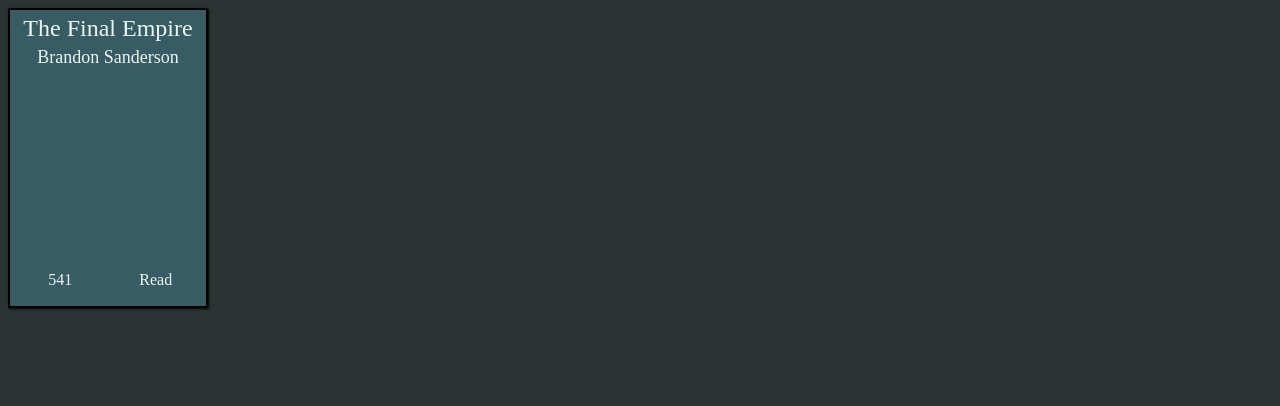
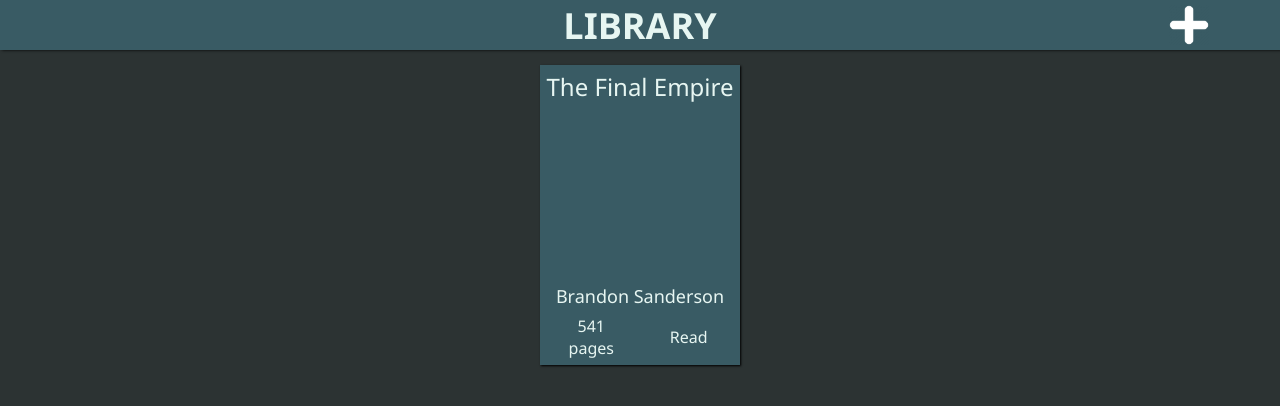
Before and after one commit to Moonshie/odin-javascript-projects, a website: page project-library/library.html in a window 1280 px wide. Drawn offline with Linux system fonts and the light colour scheme.

Commit message:
implement placeholder usability

```diff
--- a/project-library/library.html
+++ b/project-library/library.html
@@ -1,5 +1,6 @@
 <!DOCTYPE html>
 <html lang="en">
+
 <head>
   <meta charset="UTF-8" />
   <meta http-equiv="X-UA-Compatible" content="IE=edge" />
@@ -8,15 +9,21 @@
   <script src="script.js" defer></script>
   <title>Library</title>
 </head>
+
 <body>
-    <div class="header"></div>
+  <div class="header">
+    <div></div>
+    <div>LIBRARY</div>
+    <img id="new-book" src="./plus.png" width="40px" height="40px" />
+  </div>
   <div class="gallery">
     <div class="book-card">
       <div id="title">The Final Empire</div>
       <div id="author">Brandon Sanderson</div>
-        <div id="pages">541</div>
+      <div id="pages">541 <br> pages</div>
       <div id="read">Read</div>
     </div>
   </div>
 </body>
+
 </html>
--- a/project-library/script.js
+++ b/project-library/script.js
@@ -12,3 +12,14 @@
 const book1 = new Book('Brandon Sanderson', 'The Final Empire', 541, true)
 const book2 = new Book('Jim Butcher', 'Storm Front', 322, true)
 myLibrary.push(book1, book2)
+
+const NEW_BOOK_BUTTON = document.getElementById('new-book')
+const GALLERY = document.querySelector('.gallery')
+
+function addBook() {
+  const CARD = document.createElement('div')
+  CARD.className = 'book-card'
+  GALLERY.appendChild(CARD)
+}
+
+NEW_BOOK_BUTTON.addEventListener('click', addBook)
--- a/styles.css
+++ b/styles.css
@@ -6,16 +6,52 @@
 }
 
 body {
+  margin: 0;
   background-color: var(--background-color);
+  font-family: 'Segoe UI', Tahoma, Geneva, Verdana, sans-serif;
+}
+
+.header {
+  height: 50px;
+  background-color: var(--color-one);
+  box-shadow: 2px 0px 3px black;
+  display: grid;
+  grid-template: 'left middle right' / 1fr 5fr 1fr;
+  align-items: center;
+  text-align: center;
+
+  font-size: 36px;
+  font-weight: bold;
+  color: var(--color-three);
+}
+
+.header>#new-book {
+  cursor: pointer;
+  margin: 0 auto 0 auto;
+}
+
+.header>#new-book:hover {
+  transform: scale(1.1);
+}
+
+.gallery {
+  margin: 10px;
+  display: flex;
+  flex-wrap: wrap;
+  justify-content: center;
+  gap: 5px;
+  padding: 5px;
 }
 
 .book-card {
   box-sizing: border-box;
+  text-align: center;
+
 
   display: grid;
   grid-template:
-    'title title' auto
-    'author author' 5fr
+    'title title' 3fr
+    'author author' 2fr
     'pages read' 1fr / 1fr 1fr;
   gap: 5px;
   padding: 5px;
@@ -25,34 +61,42 @@
 
   background-color: var(--color-one);
 
-  border: 2px solid black;
   box-shadow: 1px 1px 2px black;
 }
+
 .book-card:hover {
-  transform: scale(1.1);
+  transform: scale(1.02);
   transition-duration: 0.2s;
 }
-.book-card > * {
+
+.book-card>* {
   /*border: 1px solid red; */
   display: flex;
   justify-content: center;
   align-items: center;
   color: var(--color-three);
 }
-.book-card > #title {
+
+.book-card>#title {
   font-size: 24px;
   grid-area: title;
+  align-items: start;
+  word-break: break-all;
+  overflow: hidden;
 }
-.book-card > #author {
+
+.book-card>#author {
   font-size: 18px;
   grid-area: author;
-  align-items: start;
+  align-items: end;
 }
-.book-card > #pages {
+
+.book-card>#pages {
   font-size: 16px;
   grid-area: pages;
 }
-.book-card > #read {
+
+.book-card>#read {
   font-size: 16px;
   grid-area: read;
 }
```
Also changed, not shown: .eslintrc.json, project-library/plus.png (added). Lines whose indentation alone changed are shown as unchanged.
